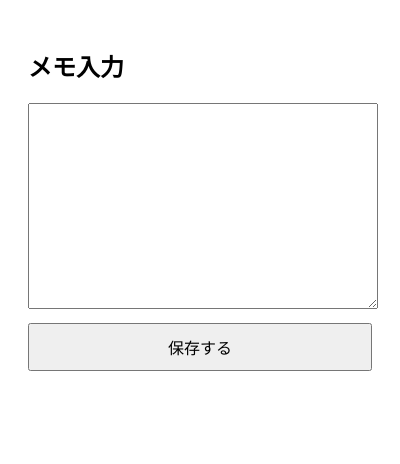
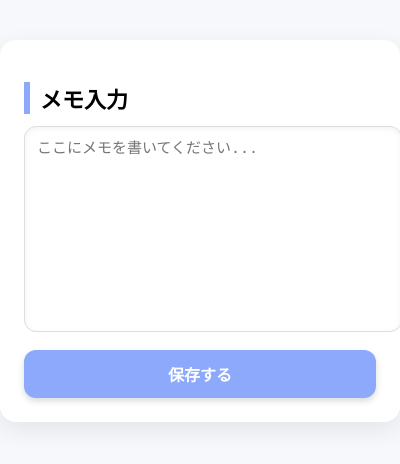
Before and after one commit to foxtrot0304/gaba-simple-memo, an Electron app: page index.html in a window 400 px wide. Drawn offline with Linux system fonts and the light colour scheme.

Commit message:
Rich UI.

```diff
--- a/index.html
+++ b/index.html
@@ -2,36 +2,126 @@
 <html>
 <head>
   <meta charset="UTF-8" />
-  <title>Simple Memo</title>
+  <title>gaba-simple-memo</title>
   <style>
-    body { font-family: sans-serif; padding: 20px; }
-    textarea { width: 100%; height: 200px; }
-    button { margin-top: 10px; width: 100%; padding: 10px; font-size: 16px; }
+    body {
+      margin: 0;
+      padding: 0;
+      background: #f7f8fc;
+      font-family: "Helvetica Neue", Arial, sans-serif;
+      display: flex;
+      justify-content: center;
+      align-items: flex-start;
+      height: 100vh;
+    }
+
+    /* メインカード */
+    .container {
+      margin-top: 40px;
+      width: 360px;
+      background: #ffffff;
+      border-radius: 16px;
+      padding: 24px;
+      box-shadow: 0 8px 24px rgba(0,0,0,0.08);
+      animation: fadeIn 0.4s ease;
+    }
+
+    @keyframes fadeIn {
+      from { opacity: 0; transform: translateY(10px); }
+      to   { opacity: 1; transform: translateY(0); }
+    }
+
+    h2 {
+      font-size: 22px;
+      margin-bottom: 12px;
+      font-weight: 700;
+      border-left: 6px solid #8da9fc;
+      padding-left: 10px;
+    }
+
+    textarea {
+      width: 100%;
+      height: 180px;
+      border: 1px solid #ddd;
+      border-radius: 12px;
+      padding: 12px;
+      resize: none;
+      font-size: 15px;
+      line-height: 1.5;
+      box-shadow: inset 0 2px 6px rgba(0,0,0,0.05);
+      transition: border 0.2s, box-shadow 0.2s;
+    }
+
+    textarea:focus {
+      outline: none;
+      border: 1px solid #8da9fc;
+      box-shadow: 0 0 0 3px rgba(141, 169, 252, 0.3);
+    }
+
+    button {
+      width: 100%;
+      padding: 12px;
+      font-size: 16px;
+      background: #8da9fc;
+      border: none;
+      border-radius: 12px;
+      color: white;
+      margin-top: 14px;
+      cursor: pointer;
+      transition: 0.2s;
+      font-weight: bold;
+      box-shadow: 0px 3px 6px rgba(0,0,0,0.15);
+    }
+
+    button:hover {
+      background: #7a97f0;
+      transform: translateY(-2px);
+      box-shadow: 0px 6px 12px rgba(0,0,0,0.15);
+    }
+
+    #result {
+      margin-top: 20px;
+      font-size: 16px;
+      background: #f0f4ff;
+      padding: 14px;
+      border-radius: 12px;
+      line-height: 1.6;
+      box-shadow: inset 0 1px 4px rgba(0,0,0,0.08);
+    }
   </style>
 </head>
 <body>
-  <h2>メモ入力</h2>
-  <textarea id="memo"></textarea>
-  <button id="save">保存する</button>
 
-  <p id="result"></p>
+  <div class="container">
+    <h2>メモ入力</h2>
+
+    <textarea id="memo" placeholder="ここにメモを書いてください..."></textarea>
+    <button id="save">保存する</button>
+
+    <p id="result" style="display:none;"></p>
+  </div>
 
   <script>
     const memoEl = document.getElementById('memo');
     const saveBtn = document.getElementById('save');
     const resultEl = document.getElementById('result');
 
-    console.log("preload loaded?", window.electronAPI);
-
     saveBtn.addEventListener('click', async () => {
       const text = memoEl.value.trim();
       if (!text) return;
 
       const file = await window.electronAPI.saveMemo(text);
-      resultEl.textContent = `保存しました: ${file}`;
+      const filename = file.split('/').pop();
+
+      resultEl.style.display = "block";
+      resultEl.innerHTML = `
+        🌸 <strong>メモ保存完了！</strong><br>
+        📁 <span style="font-size:14px;"><strong>${filename}</strong> にしまったよ。</span>
+      `;
 
       memoEl.value = "";
     });
   </script>
+
 </body>
 </html>
```
Also changed, not shown: 1 other file.
